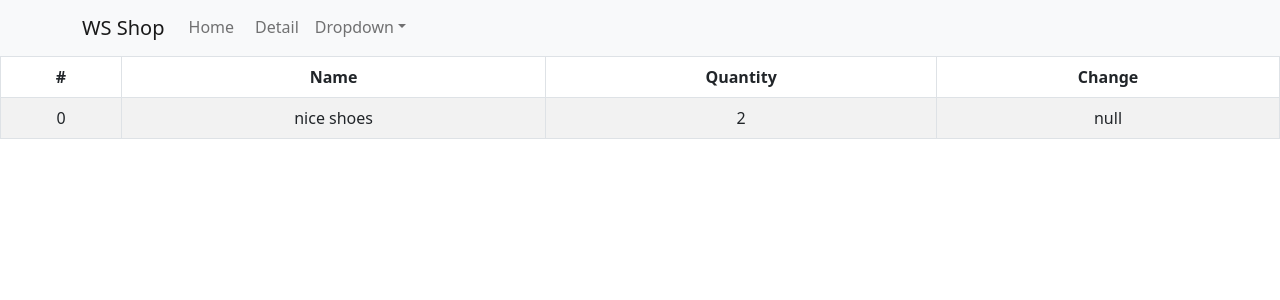
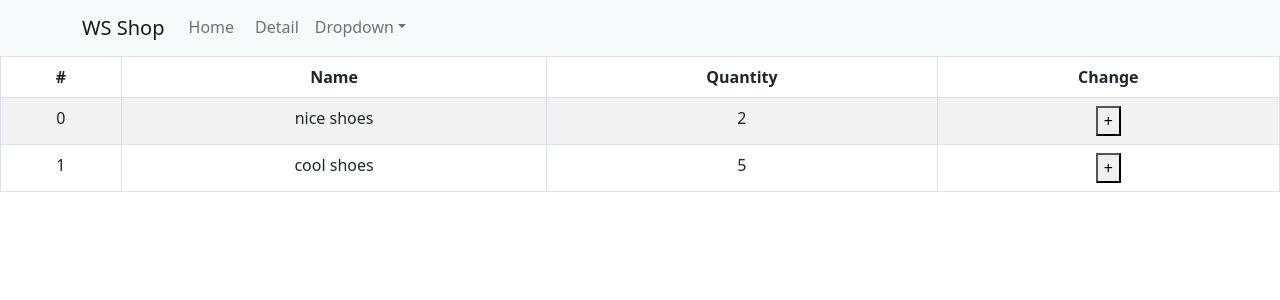
Before and after one commit to chwonseok/react-apple-shop, a React (Create React App) app: page /cart in a window 1280 px wide. Shown: the top 300 px of the page. Built offline with nearby package versions, Linux system fonts and the light colour scheme.

Commit message:
minor changes

```diff
--- a/src/components/Cart.js
+++ b/src/components/Cart.js
@@ -2,7 +2,11 @@ import { Table } from 'react-bootstrap';
 import { connect } from 'react-redux';
 
 function Cart(props) {
-  console.log(props.state);
+  console.log(props);
+  function plusQuantity() {
+    return props.dispatch({ type: 'plus' });
+  }
+
   return (
     <Table striped bordered hover>
       <thead>
@@ -20,7 +24,9 @@ function Cart(props) {
               <td>{cur.id}</td>
               <td>{cur.name}</td>
               <td>{cur.quantity}</td>
-              <td>null</td>
+              <td>
+                <button onClick={plusQuantity}>+</button>
+              </td>
             </tr>
           );
         })}
@@ -36,6 +42,7 @@ function Cart(props) {
 }
 
 // ⬇️: redux store에 있는 데이터를 가져와서 props로 변환해주는 함수
+// 아래의 경우 state는 store에 있는 모든 Data
 function funcName(state) {
   return {
     state: state,
--- a/src/index.js
+++ b/src/index.js
@@ -2,13 +2,29 @@ import ReactDOM from 'react-dom';
 import { BrowserRouter } from 'react-router-dom';
 import App from './App';
 
-// Redux 세팅 ⬇️
+// STEP 1. Redux 세팅 ⬇️
 // Provider에 포함된 component는 props 체계없이 state 공유 가능
 import { Provider } from 'react-redux';
 import { createStore } from 'redux';
-const store = createStore(() => {
-  return [{ id: 0, name: 'nice shoes', quantity: 2 }];
-});
+
+const defaultState = [
+  { id: 0, name: 'nice shoes', quantity: 2 },
+  { id: 1, name: 'cool shoes', quantity: 5 },
+];
+const store = createStore(reducer);
+// STEP 2. state 수정
+// ➡️ Redux를 이용한 state 수정 방법!!! Redux에선 state 데이터의 수정방법을 미리 정의해야 함 ⬇️
+// reducer는 항상 state를 퉤 뱉어야 함
+function reducer(state = defaultState, action) {
+  if (action.type === 'plus') {
+    const modifiedState = [...state];
+    modifiedState[0].quantity++;
+
+    return modifiedState;
+  } else {
+    return state;
+  }
+}
 
 ReactDOM.render(
   <BrowserRouter>
```
